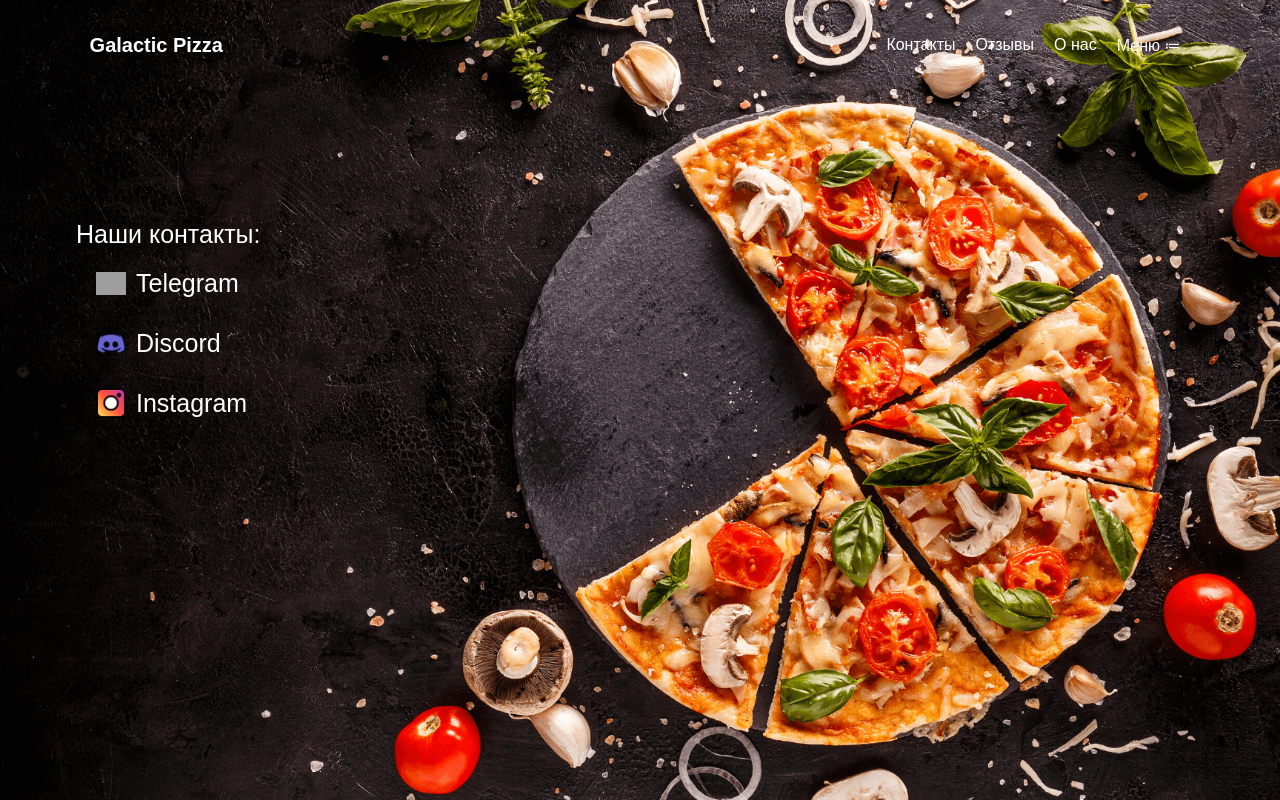
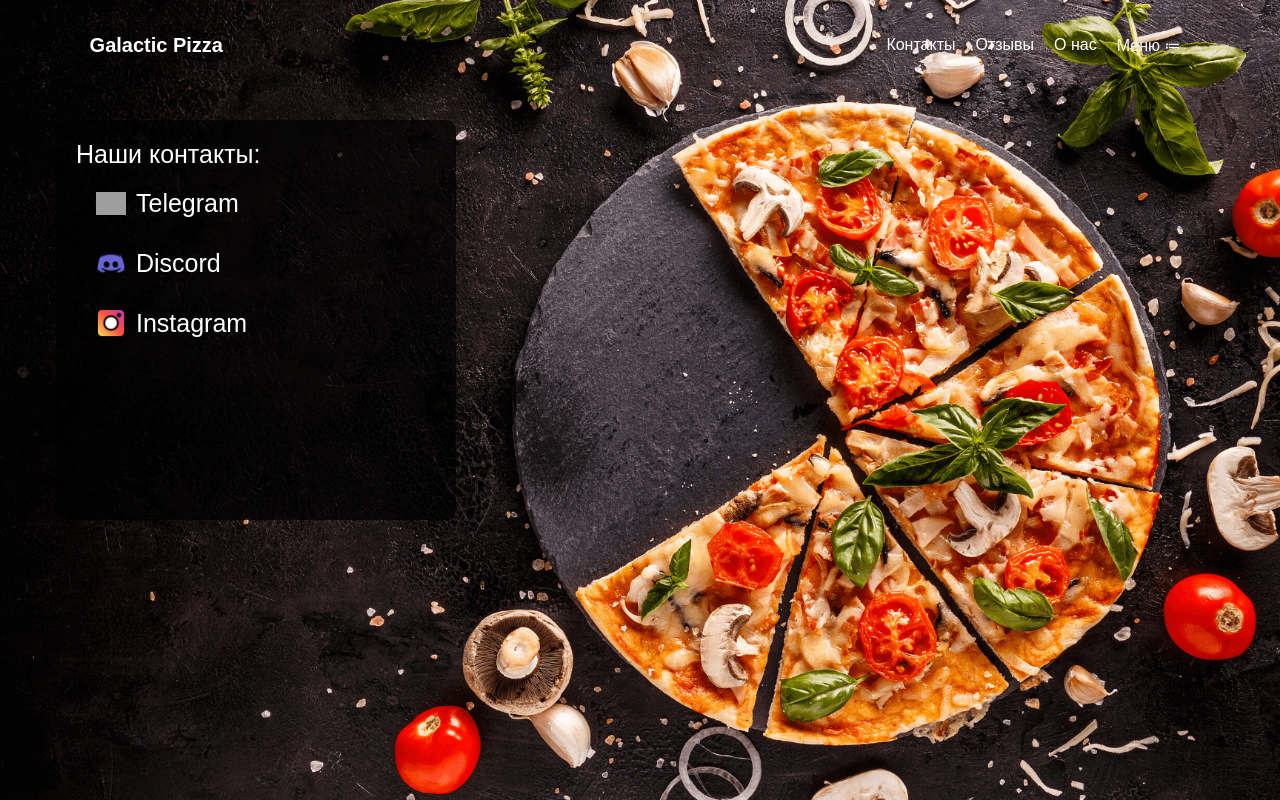
Before and after one commit to LernerF/ITproject, a Django app: page /about/ in a window 1280 px wide. Run offline with Django 5.2, Linux system fonts and the light colour scheme; grey boxes are pictures that could not be loaded.

Commit message:
Update about.css

```diff
--- a/global/website/main/static/main/css/about.css
+++ b/global/website/main/static/main/css/about.css
@@ -1,10 +1,11 @@
-*{
+* {
     margin: 0;
     padding: 0;
     box-sizing: border-box;
     font-family: sans-serif;
     list-style: none;
     text-decoration: none;
+    color: white; /* Устанавливаем белый цвет для всех текстов по умолчанию */
 }
 
 body {
@@ -72,7 +73,6 @@ nav ul li:hover > ul {
     display: initial;
 }
 
-
 .center {
     color: #fff;
     font-size: 25px;
@@ -81,9 +81,11 @@ nav ul li:hover > ul {
     height: 400px;
     position: absolute;
     left: 20%;
-    top: 50%;
-    transform: translate(-50%,-50%);
+    top: 30%; /* Поднял выше */
+    transform: translate(-50%, -30%);
     padding: 20px;
+    background-color: rgba(0, 0, 0, 0.7); /* Матовый фон контейнера */
+    border-radius: 10px;
 }
 
 .contact-list {
@@ -108,9 +110,19 @@ nav ul li:hover > ul {
     margin-right: 10px;
 }
 
-
-/* Опциональные стили для акцентирования при наведении */
 .contact-list a:hover {
     font-weight: bold;
     color: #ffffff; /* Цвет текста при наведении */
 }
+
+.description-container {
+    background-color: rgba(0, 0, 0, 0.905); /* Матовый цвет контейнера */
+    padding: 20px;
+    border-radius: 10px;
+    max-width: 600px;
+    position: absolute;
+    bottom: 31%; /* Позиционирование ближе к низу */
+    right: 5%; /* Позиционирование ближе к правому краю */
+    text-align: left;
+    color: #fff; /* Белый цвет текста */
+}
```
